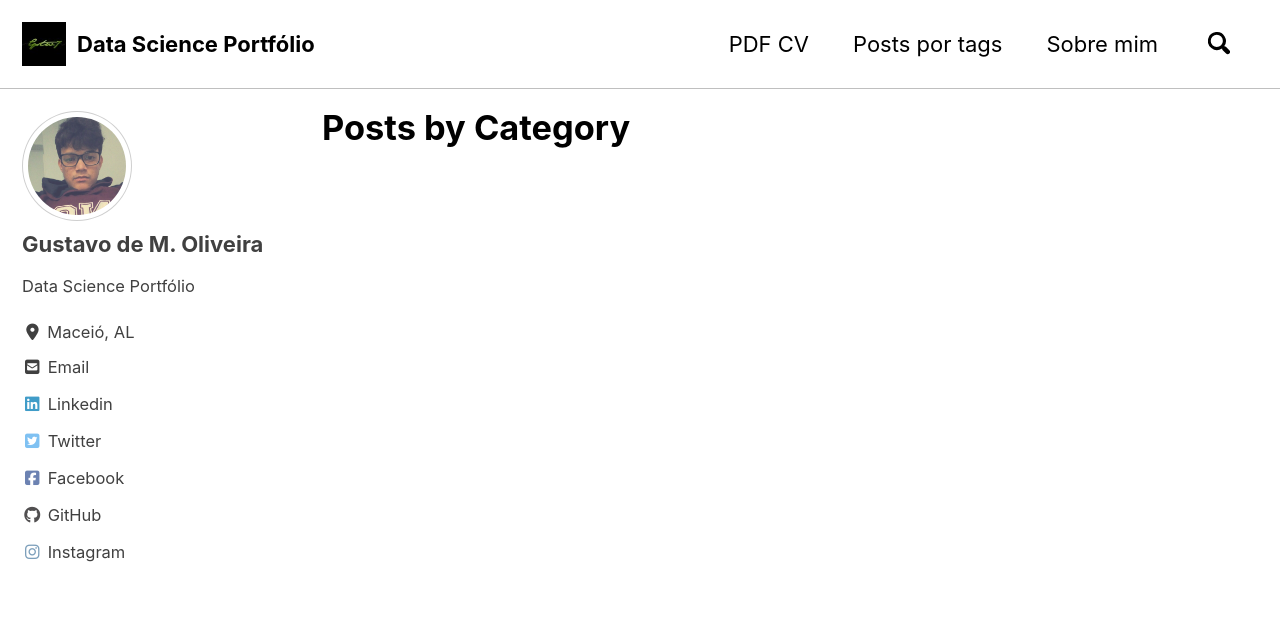
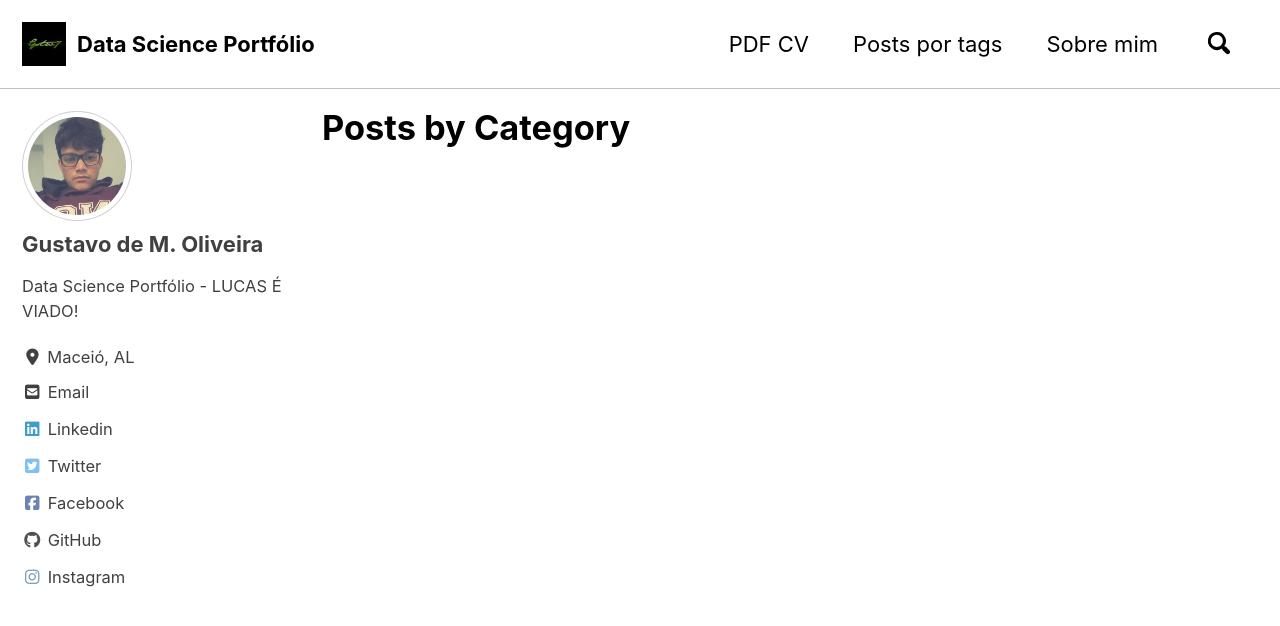
Before and after one commit to gstw7/gstw7.github.io, a Jekyll site: the page built from _pages/category-archive.md, in a window 1280 px wide and 900 px high. Shown: the top 626 px of the window. Built offline with Jekyll 4.4.1, drawn with Linux system fonts in a browser that asks for light colours; cached includes are drawn as plain includes; nearby versions of some CDN libraries.

```diff
--- a/_config.yml
+++ b/_config.yml
@@ -99,7 +99,7 @@ analytics:
 author:
   name             : "Gustavo de M. Oliveira"
   avatar           : "/images/bio-photo.jpg" # path of avatar image, e.g. "/assets/images/bio-photo.jpg"
-  bio              : "Data Science Portfólio"
+  bio              : "Data Science Portfólio - LUCAS É VIADO!"
   location         : "Maceió, AL"
   email            :
   links:
```
